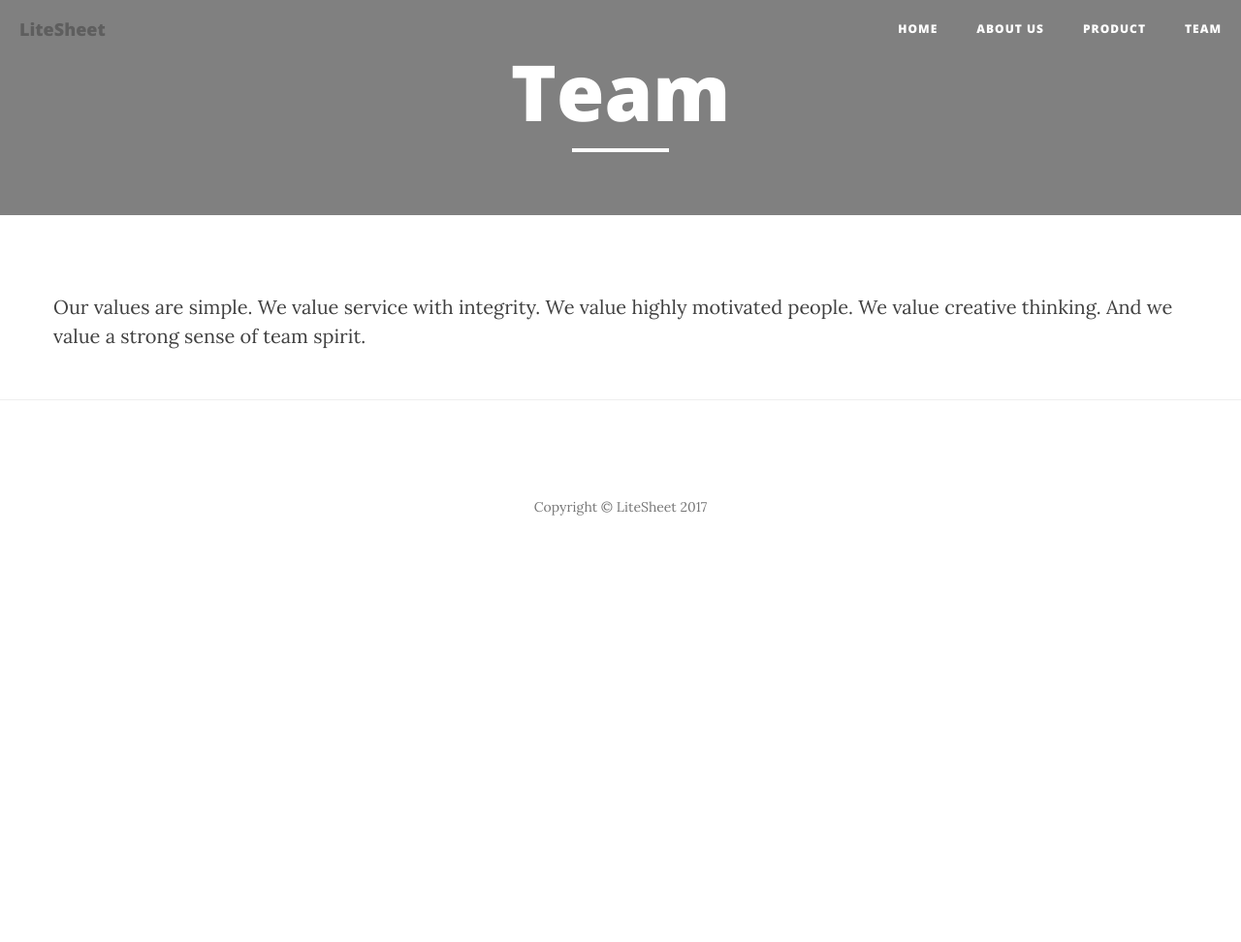
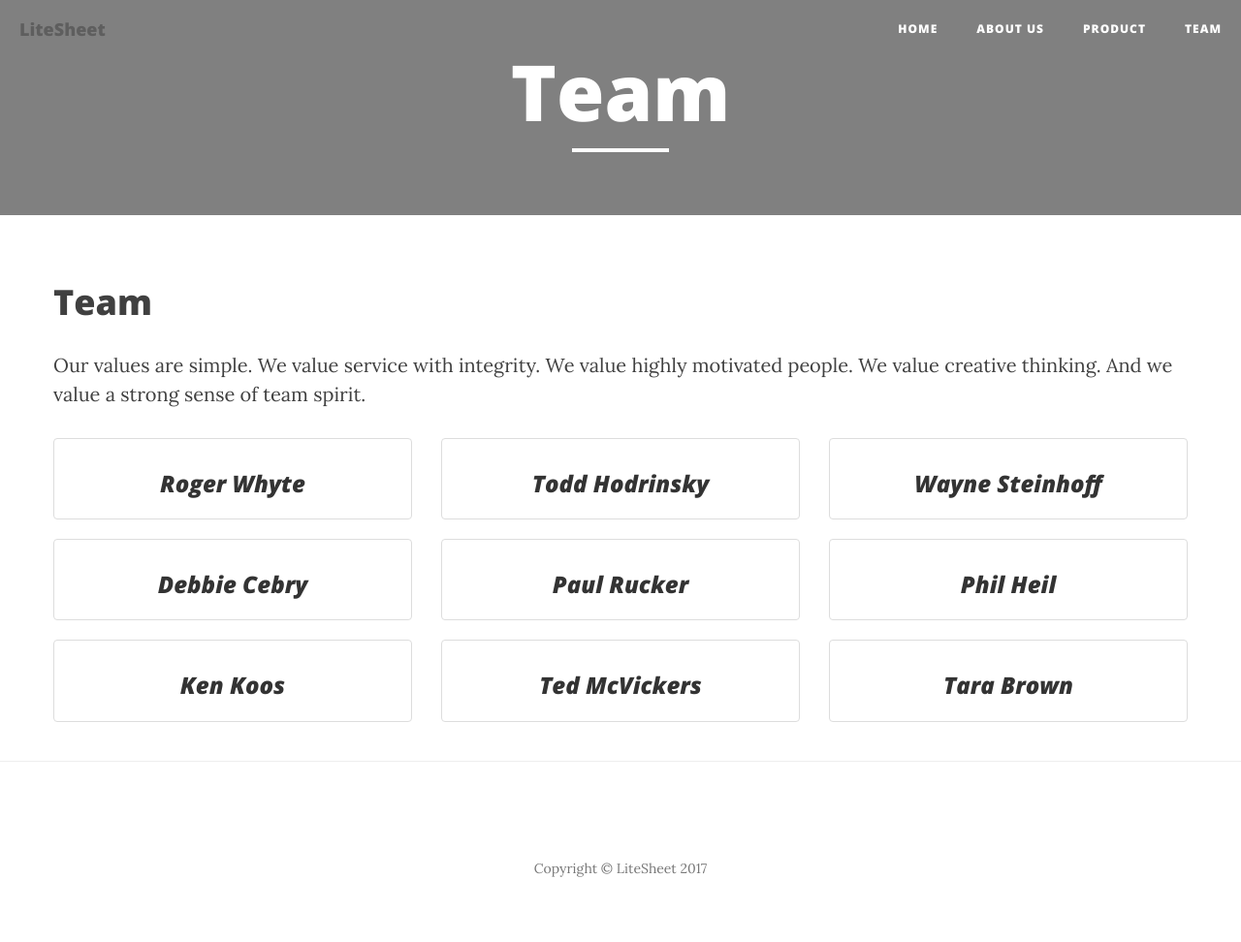
Before and after one commit to litesheet-site/litesheet-site.github.io, a Jekyll site: the page built from pages/team.md, in a window 1280 px wide. Shown: the whole page at 97% size. Built offline with Jekyll 4.4.1, drawn with Linux system fonts in a browser that asks for light colours; nearby versions of some CDN libraries; our own code applies the rules of GitHub Pages for plain Markdown files; before the commit the page ends 900 px from its top, so only the background shows below that.

Commit message:
about page uses cms and new team page

```diff
--- /dev/null
+++ b/_layouts/team.html
@@ -0,0 +1,19 @@
+---
+layout: page
+---
+
+<h1>Team</h1>
+<div>{{ content }}</div>
+
+<div class="row">
+
+	{% for team-member in page.team-members %}
+		<div class="col-sm-6 col-md-4">
+			<div class="thumbnail">
+				<div class="caption">
+					<h3>{{ team-member.name | escape }}</h3>
+				</div>
+			</div>
+		</div>
+	{% endfor %}
+</div>
--- a/team.markdown
+++ b/pages/team.md
@@ -1,6 +1,7 @@
 ---
 title: Team
-date: 2017-09-29 22:15:00 Z
+permalink: "/team/"
+layout: team
 team-members:
 - name: Roger Whyte
 - name: Todd Hodrinsky
```
Also changed, not shown: _layouts/about.html (+22 -21 lines).
